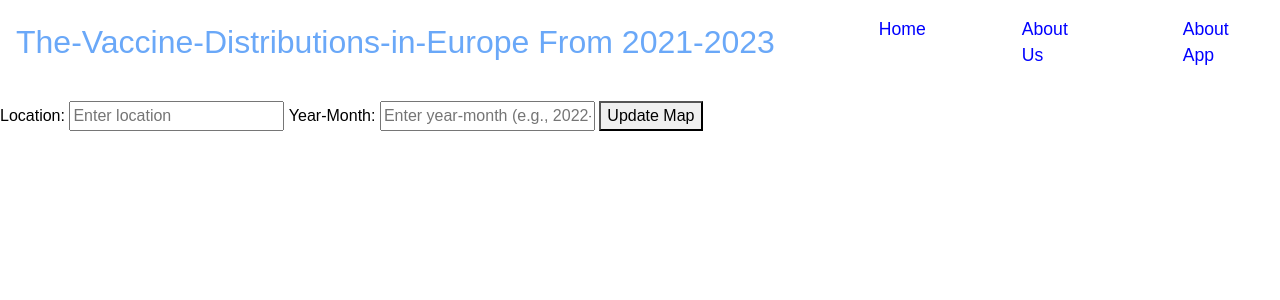
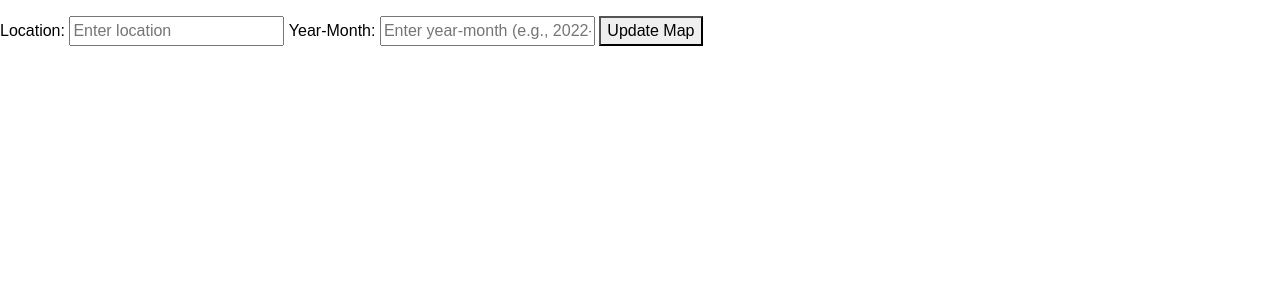
Before and after one commit to petwwent/The-Vaccine-Distributions-in-Europe, a FastAPI app: page / in a window 1280 px wide. Shown: the top 300 px of the page. Run offline with FastAPI, Linux system fonts and the light colour scheme; data that the repository does not hold is empty; some libraries are stand-ins or nearby versions.

Commit message:
Update index.html

```diff
--- a/templates/index.html
+++ b/templates/index.html
@@ -12,28 +12,6 @@
 </head>
 
 <body>
-    <header>
-        <nav class="navbar navbar-expand-lg">
-            <a class="navbar-brand" href="#">The-Vaccine-Distributions-in-Europe From 2021-2023</a>
-            <button class="navbar-toggler" type="button" data-toggle="collapse" data-target="#navbarNav"
-                aria-controls="navbarNav" aria-expanded="false" aria-label="Toggle navigation">
-                <span class="navbar-toggler-icon"></span>
-            </button>
-            <div class="collapse navbar-collapse" id="navbarNav">
-                <ul class="navbar-nav">
-                    <li class="nav-item active">
-                        <a class="nav-link" href="/">Home</a>
-                    </li>
-                    <li class="nav-item">
-                        <a class="nav-link" href="aboutus">About Us</a>
-                    </li>
-                    <li class="nav-item">
-                        <a class="nav-link" href="aboutapp">About App</a>
-                    </li>
-                </ul>
-            </div>
-        </nav>
-    </header>
     <nav class="navbar navbar-expand-lg">
         <!-- Your Navbar content -->
     </nav>
@@ -60,7 +38,7 @@
                 .then(response => response.json())
                 .then(data => {
                     // Update or redraw the choropleth map using the retrieved data
-                    Plotly.newPlot('choroplethMap', JSON.parse(data.mapData));
+                    Plotly.newPlot('choroplethMap', JSON.parse(data));
                 })
                 .catch(error => console.error('Error:', error));
         }
@@ -70,7 +48,7 @@
             .then(response => response.json())
             .then(data => {
                 // Create and render the choropleth map using Plotly
-                Plotly.newPlot('choroplethMap', JSON.parse(data.mapData));
+                Plotly.newPlot('choroplethMap', JSON.parse(data));
             })
             .catch(error => console.error('Error:', error));
     </script>
```
